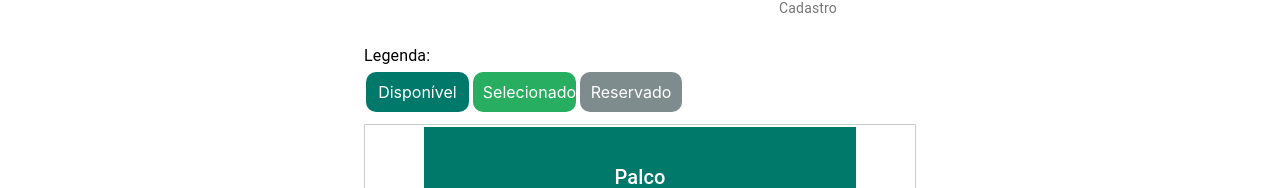
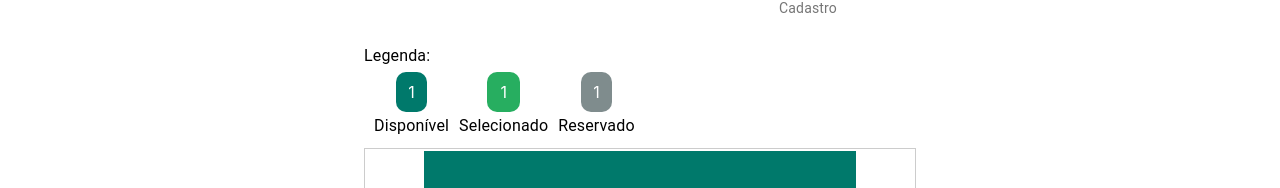
Before and after one commit to willysvarela/meulugar_ibcl, a React (Create React App) app: page /culto/1 in a window 1280 px wide. Shown: the part 186-374 px from the top of the page. Built offline with nearby package versions, Linux system fonts and the light colour scheme; no server answers; the HTML template or start-up script is replaced by a standard one.

Commit message:
fix: display das legendas consertado

```diff
--- a/src/pages/PlacesPage/EventPlacesPage/index.js
+++ b/src/pages/PlacesPage/EventPlacesPage/index.js
@@ -45,6 +45,12 @@ const styles = {
   place_positions: {
     display: "flex",
     flexFlow: "row wrap"
+  },
+  flex: {
+    display: "flex",
+    flexDirection: "column",
+    alignItems: "center",
+    marginLeft: "10px"
   }
 };
 
@@ -92,14 +98,23 @@ const EventPlacesPage = (props) => {
       <div style={styles.container}>
         <Typography variant="subtitle1">Legenda: </Typography>
         <div style={{ display: "flex", marginBottom: "10px" }}>
-          <div style={{ ...styles.box, ...{ backgroundColor: GREEN_COLOR } }}>
-            <Typography variant="subtitle">Disponível </Typography>
+          <div style={styles.flex}>
+            <div style={{ ...styles.box, ...{ backgroundColor: GREEN_COLOR } }}>
+              1
+            </div>
+            <Typography variant="body1">Disponível </Typography>
           </div>
-          <div style={{ ...styles.box, ...{ backgroundColor: "#27ae60" } }}>
-            <Typography variant="subtitle">Selecionado </Typography>
+          <div style={styles.flex}>
+            <div style={{ ...styles.box, ...{ backgroundColor: "#27ae60" } }}>
+              1
+            </div>
+            <Typography variant="body1">Selecionado </Typography>
           </div>
-          <div style={{ ...styles.box, ...{ backgroundColor: "#7f8c8d" } }}>
-            <Typography variant="subtitle">Reservado </Typography>
+          <div style={styles.flex}>
+            <div style={{ ...styles.box, ...{ backgroundColor: "#7f8c8d" } }}>
+              1
+            </div>
+            <Typography variant="body1">Reservado </Typography>
           </div>
         </div>
         <div className="places_div" style={styles.place}>
```
